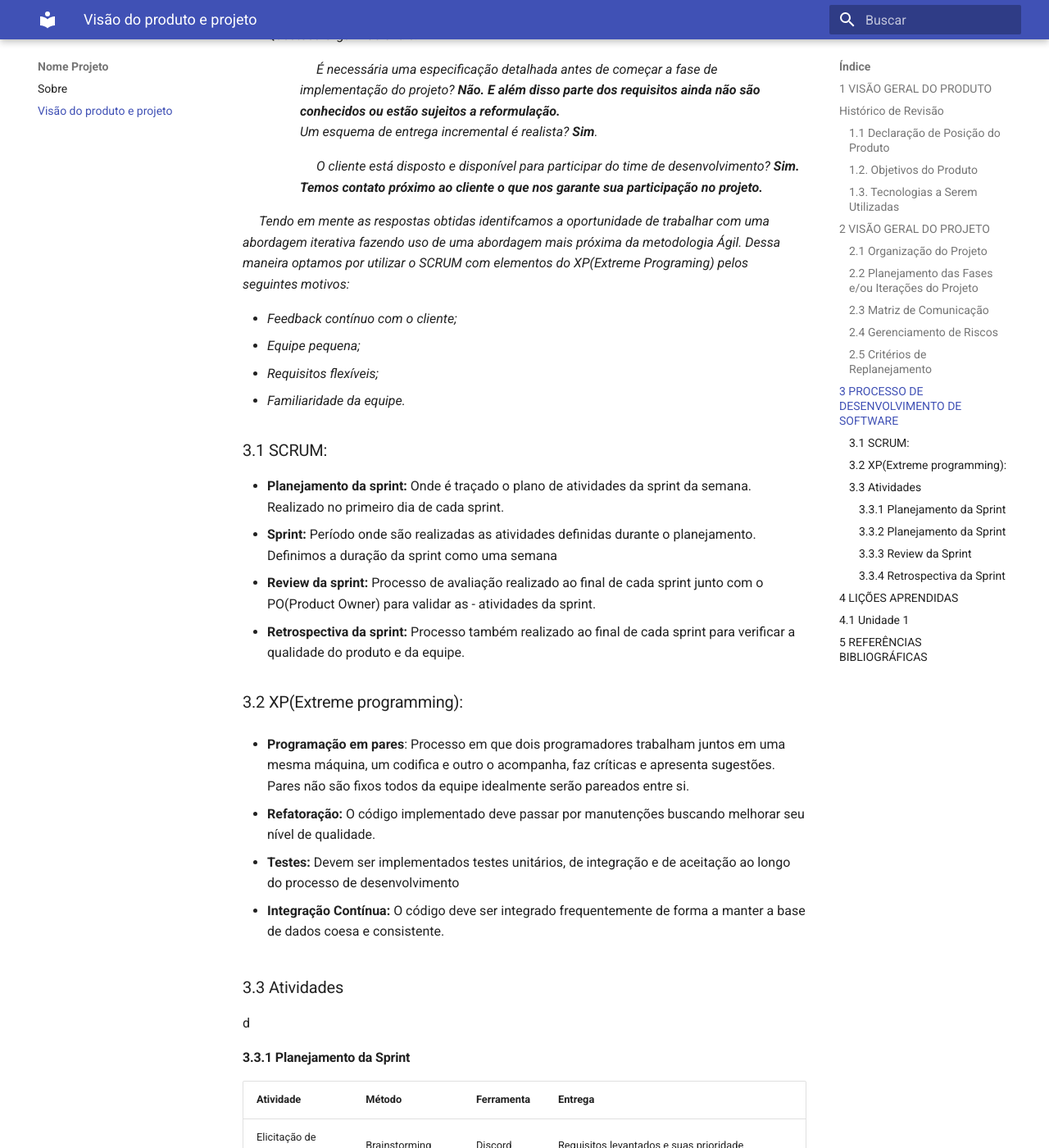
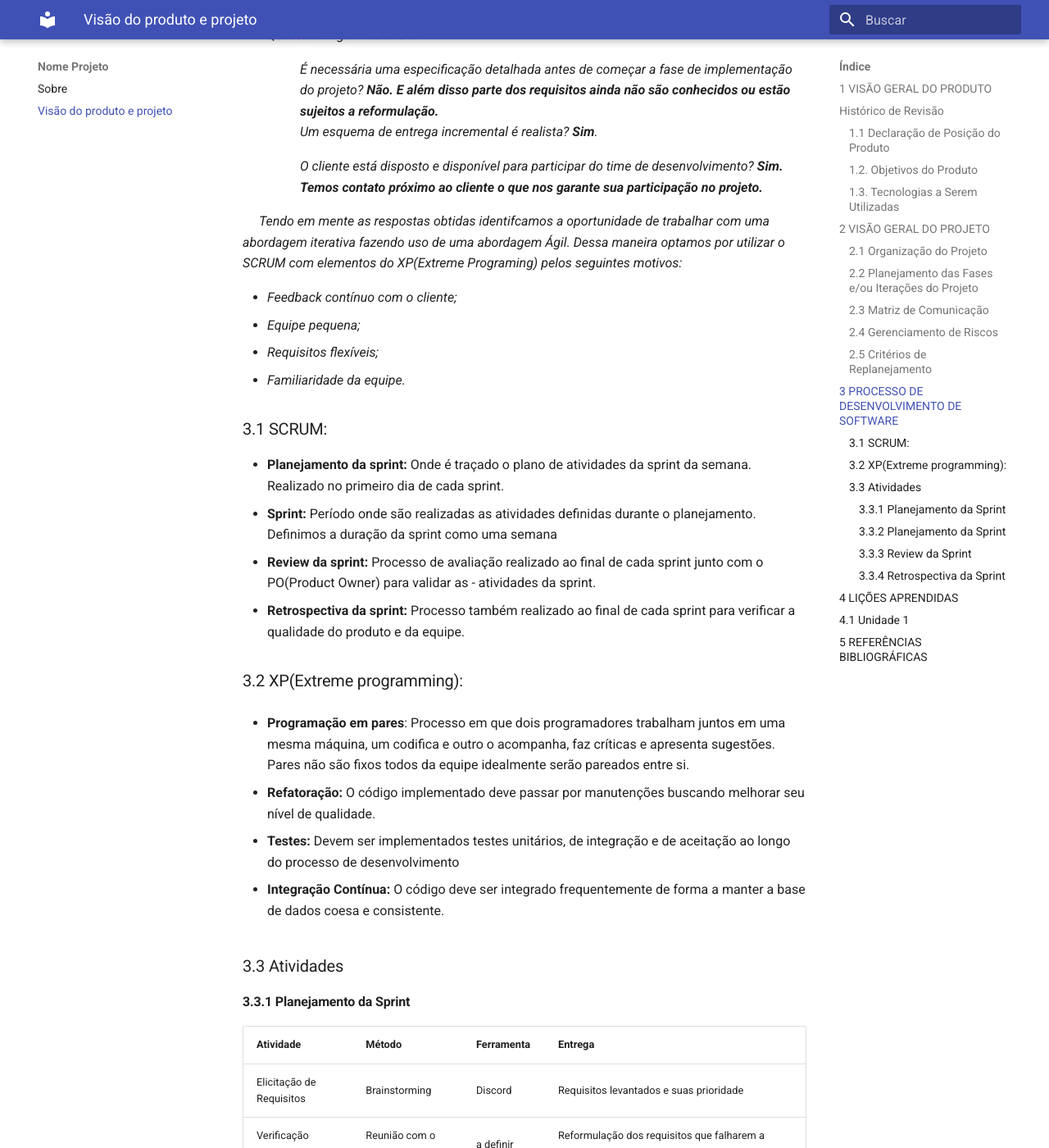
Before and after one commit to mdsreq-fga-unb/2023.1-SOSOptica, an MkDocs documentation site: the page built from docs/visao.md, in a window 1280 px wide and 1400 px high, scrolled down 2989 px. Shown: the whole window at 82% size. Built offline with MkDocs 1.6.1 and Material for MkDocs 9.7.7, drawn with Linux system fonts in a browser that asks for light colours; nearby versions of some CDN libraries; some of the changed text lies outside the part shown.

Commit message:
Pequenas correções na seção 1.1 e 3

```diff
--- a/docs/visao.md
+++ b/docs/visao.md
@@ -12,8 +12,8 @@
 
 |  |  |
 |---|---|
-| Para | Facilitar o gerenciamento de clientes da ótica opção |
-| Quem |  |
+| Para | Optica Opção |
+| Quem | Necessita de mais eficiência no gerenciamento de clientes |
 | O (nome do produto) | É um software voltado para gerenciar os clientes da Óptica Opção  |
 | Que | Ajuda a ótica gerenciar seus clientes facilitando encontrar dados do cliente e enviar mensagens de formas automáticas. |
 | Ao contrário | [ssOtica](https://ssotica.com.br/) que é voltada para gerenciamento de clientes, estoques, emitir nota fiscal e gerenciamento de vendas. |
@@ -85,7 +85,7 @@
 </p>
 
 - *Questões Humanas:*  <br>
-<p style="margin-left: 70px; text-indent: 20px; font-style: italic;">
+<p style="margin-left: 70px; font-style: italic;">
 Quais abordagens de desenvolvimento os desenvolvedores são familiarizados? <b>
 Toda a equipe é familiar com SCRUM e parte da equipe é familiar com XP.</b><br>
 Quais tecnologias estão disponíveis para apoiar o desenvolvimento do sistema?
@@ -93,14 +93,14 @@
 </p>
 
 - *Questões Organizacionais:* <br>
-<p style="margin-left: 70px; text-indent: 20px; font-style: italic;">
+<p style="margin-left: 70px; 20px; font-style: italic;">
 É necessária uma especificação detalhada antes de começar a fase de implementação
 do projeto? <b>Não. E além disso  parte dos requisitos ainda não são conhecidos
 ou estão sujeitos a reformulação.</b><br>Um esquema de entrega incremental é
 realista? <b>Sim</b>.
 </p>
 
-<p style="margin-left: 70px; text-indent: 20px; font-style: italic;">
+<p style="margin-left: 70px; 20px; font-style: italic;">
 O cliente está disposto e disponível para participar do time de desenvolvimento?
 <b> Sim. Temos contato próximo ao cliente o que nos garante sua participação no
 projeto.</b>
@@ -108,9 +108,7 @@
 
 <p style="text-indent: 20px; font-style: italic;">
 Tendo em mente as respostas obtidas identifcamos a oportunidade de trabalhar com
- uma abordagem iterativa fazendo uso de uma abordagem mais próxima da
- metodologia Ágil. Dessa maneira optamos por utilizar o SCRUM com elementos do
- XP(Extreme Programing) pelos seguintes motivos:
+uma abordagem iterativa fazendo uso de uma abordagem Ágil. Dessa maneira optamos por utilizar o SCRUM com elementos do XP(Extreme Programing) pelos seguintes motivos:
 </p>
 
 - *Feedback contínuo com o cliente;*
@@ -146,7 +144,7 @@
 manter a base de dados coesa e consistente.
 
 ### 3.3 Atividades
-d
+
 #### 3.3.1 Planejamento da Sprint
 
 | **Atividade** | **Método** | **Ferramenta** | **Entrega**                                                                              |
```
